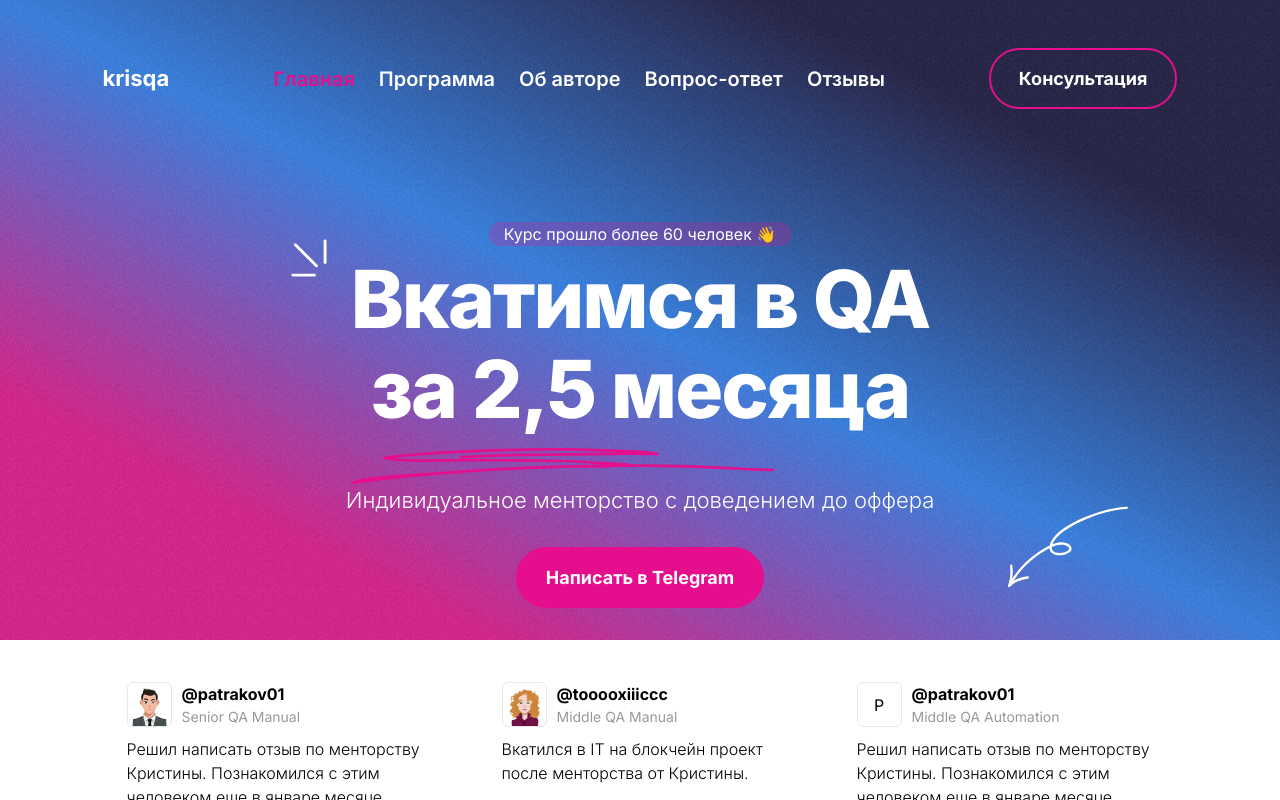
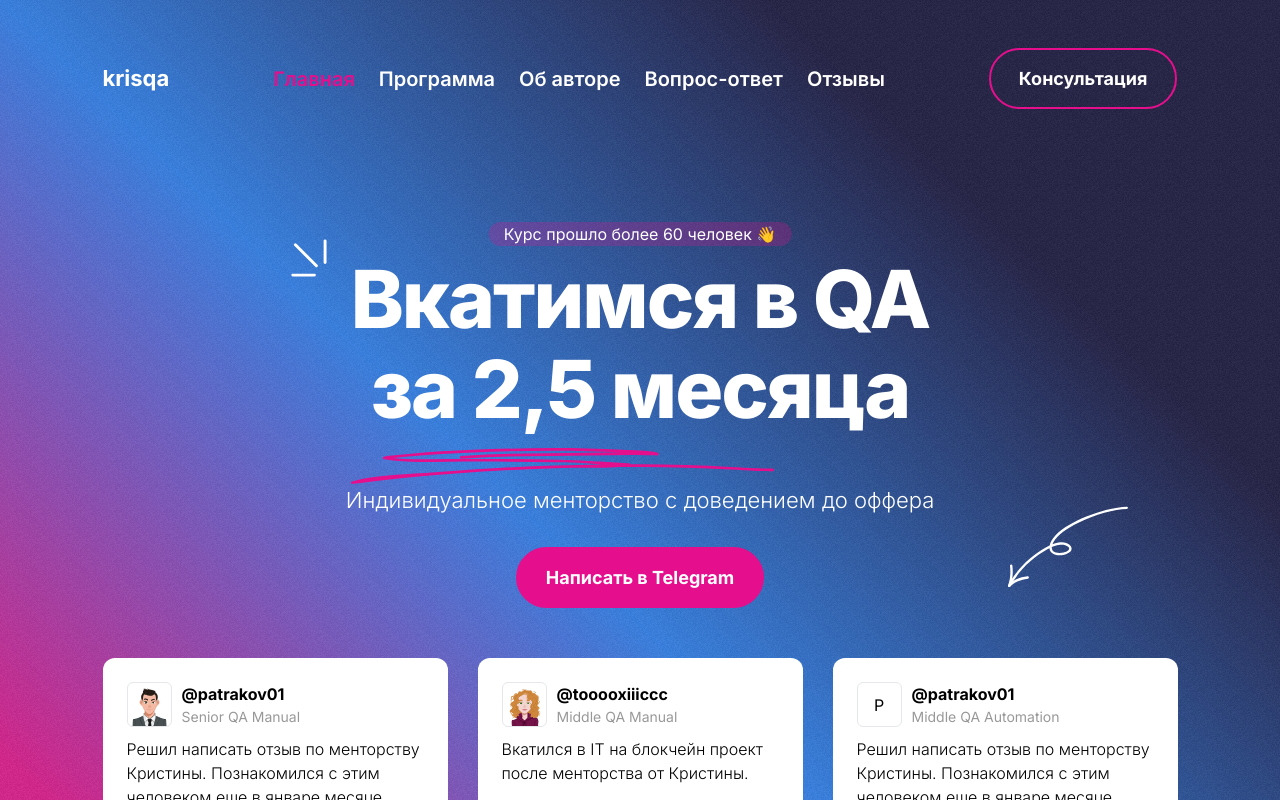
Before and after one commit to ZeBolHD/qa-kris-new, a Next.js app in the folder apps/frontend/: page / in a window 1280 px wide. Shown: the top 800 px of the page. Built offline with nearby package versions, Linux system fonts and the light colour scheme.

Commit message:
style(frontend): changed bg height

```diff
--- a/apps/frontend/src/app/(site)/BackgroundGradient.tsx
+++ b/apps/frontend/src/app/(site)/BackgroundGradient.tsx
@@ -1,6 +1,6 @@
 const BackgroundGradient = () => {
   return (
-    <div className="max-h-[80vh] absolute inset-0 -z-10 bg-gradient-to-tr from-primary-pink from-20% via-primary-blue via-50% to-primary-blue-dark to-80%">
+    <div className="h-[1250px] absolute inset-0 -z-10 bg-gradient-to-tr from-primary-pink from-20% via-primary-blue via-50% to-primary-blue-dark to-80%">
       <div
         className="w-full h-full opacity-90"
         style={{
```
